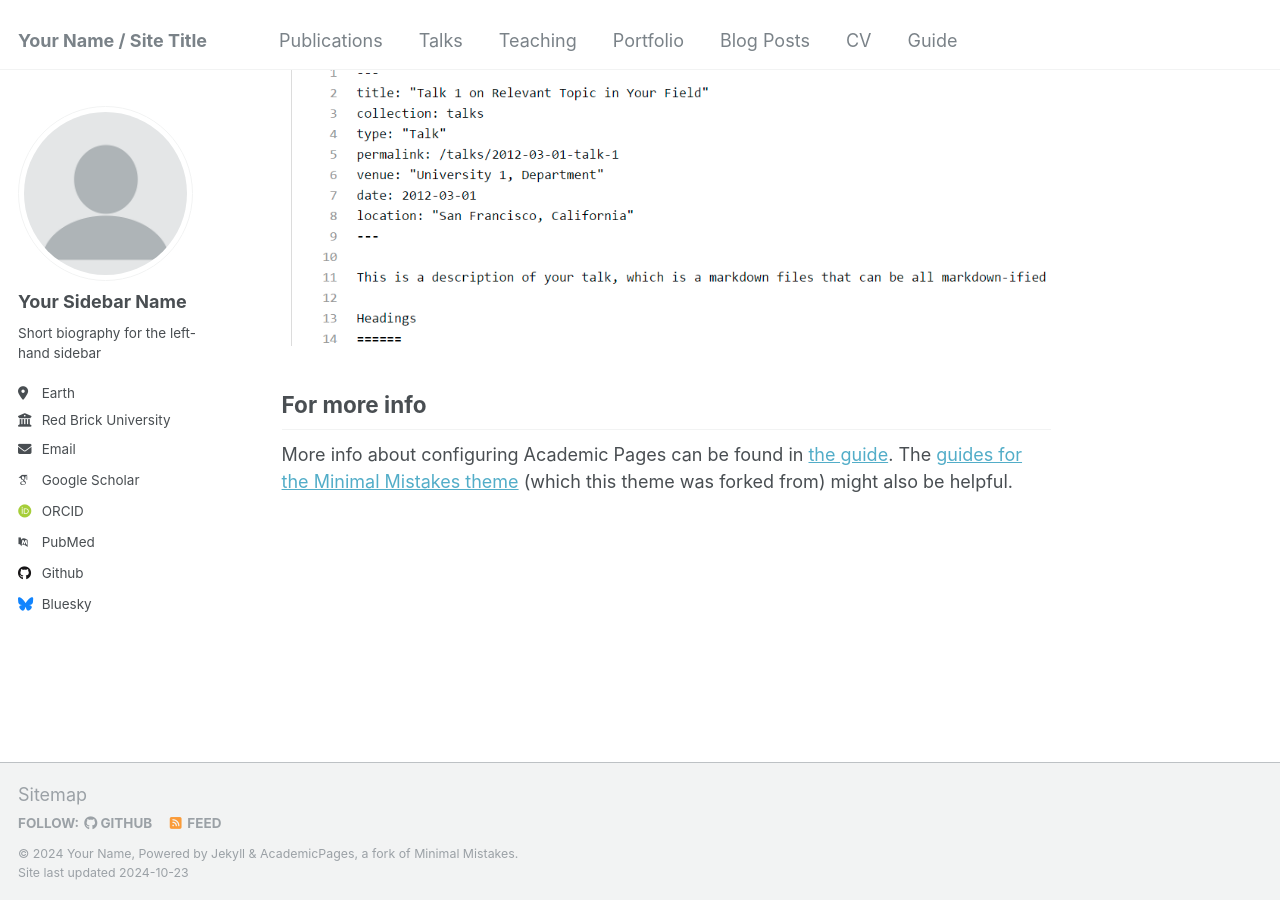
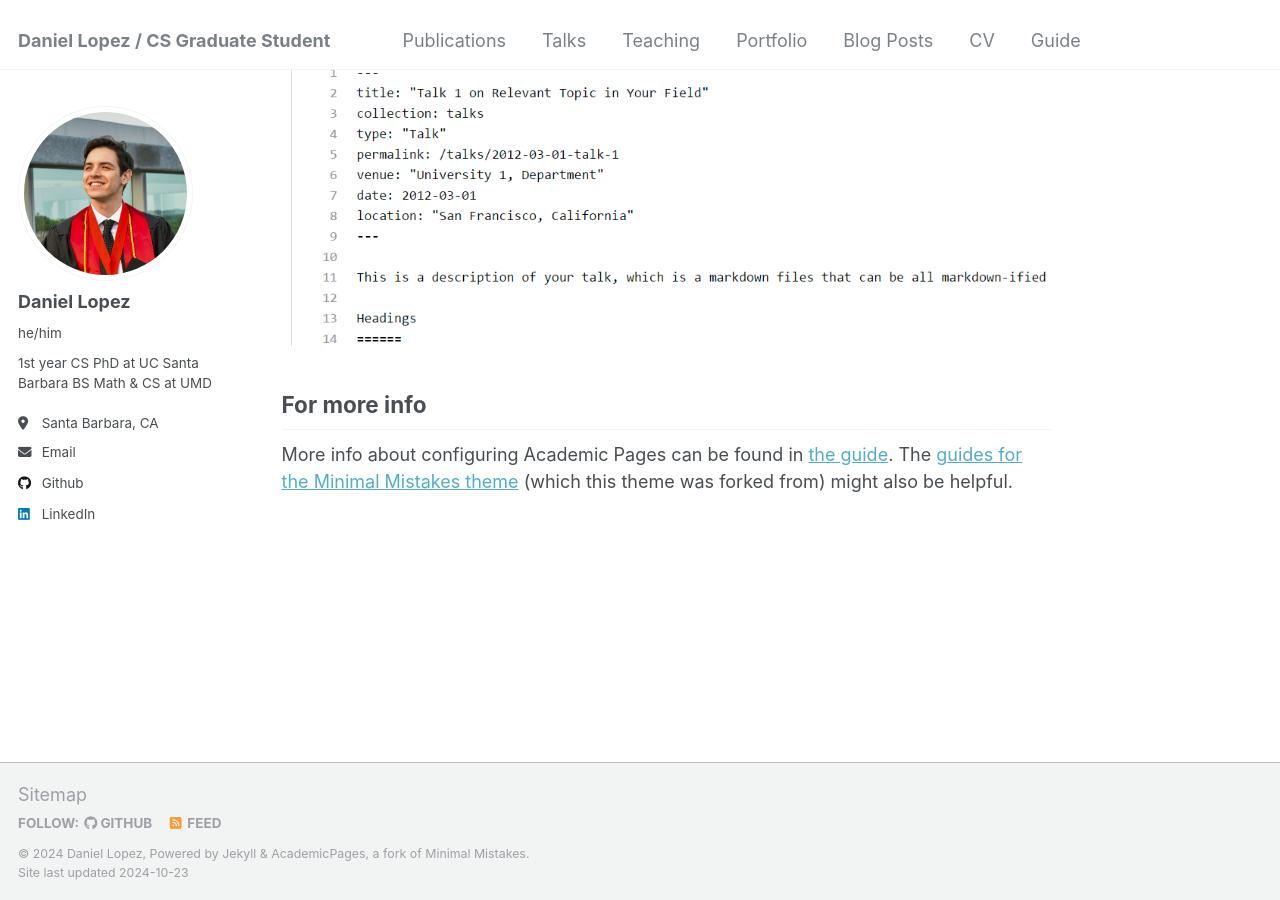
Before and after one commit to danials2001/danials2001.github.io, a Jekyll site: the page built from _pages/about.md, in a window 1280 px wide and 900 px high, scrolled down 2643 px. Built offline with Jekyll 4.4.1, drawn with Linux system fonts in a browser that asks for light colours; some web fonts are replaced.

Commit message:
sidebar update

```diff
--- a/_config.yml
+++ b/_config.yml
@@ -8,47 +8,47 @@
 
 # Basic Site Settings
 locale                   : "en-US"
-title                    : "Your Name / Site Title"
+title                    : "Daniel Lopez / CS Graduate Student"
 title_separator          : "-"
-name                     : &name "Your Name"
-description              : &description "personal description"
-url                      : https://academicpages.github.io # the base hostname & protocol for your site e.g. "https://mmistakes.github.io"
+name                     : &name "Daniel Lopez"
+description              : &description "CS PhD at UC Santa Barbara"
+url                      : https://danials2001.github.io # the base hostname & protocol for your site e.g. "https://mmistakes.github.io"
 baseurl                  : "" # the subpath of your site, e.g. "/blog"
-repository               : "academicpages/academicpages.github.io"
+repository               : "danials2001/danials2001.github.io"
 
 # Site Author - The following control what appear as part of the author content on the side bar.
 #               If a field is blank the icon and link will not appear, otherwise it will be shown.
 #               Additional customization can be done by editing /_includes/author-profile.html
 author:
   # Biographic information
-  avatar           : "profile.png"
-  name             : "Your Sidebar Name"
-  pronouns         : # example: "she/her"
-  bio              : "Short biography for the left-hand sidebar"
-  location         : "Earth"
-  employer         : "Red Brick University"
+  avatar           : "Daniel-Lopez-bio.jpg"
+  name             : "Daniel Lopez"
+  pronouns         : "he/him"
+  bio              : "1st year CS PhD at UC Santa Barbara \n BS Math & CS at UMD"
+  location         : "Santa Barbara, CA"
+  employer         : #"Red Brick University"
   uri              : # URL
-  email            : "none@example.org"
+  email            : "danials2001@gmail.com"
 
   # Academic websites
   arxiv            : # URL - Update with the correct link to your profile
-  googlescholar    : "https://scholar.google.com/citations?user=PS_CX0AAAAAJ"
+  googlescholar    : #"https://scholar.google.com/citations?user=PS_CX0AAAAAJ"
   impactstory      : # URL
-  orcid            : "http://orcid.org/yourorcidurl"
+  orcid            : #"http://orcid.org/yourorcidurl"
   semantic         : # URL
-  pubmed           : "https://www.ncbi.nlm.nih.gov/pubmed/?term=john+snow"
+  pubmed           : #"https://www.ncbi.nlm.nih.gov/pubmed/?term=john+snow"
   researchgate     : # URL
 
   # Repositories and software development
   bitbucket        : # Username - Update with your username on the site
   codepen          : # Username
   dribbble         : # Username
-  github           : "academicpages"
+  github           : "danials2001"
   kaggle           : # Username
   stackoverflow    : # User number or user number and name (i.e., use "1" or "1/jeff-atwood")
 
   # Social media
-  bluesky          : "bsky.app" # Replace this with you Bluesky username
+  bluesky          : # Replace this with you Bluesky username
   facebook         : # Username
   flickr           : # Username
   foursquare       : # Username
@@ -57,7 +57,7 @@ author:
   keybase          : # Username
   instagram        : # Username
   lastfm           : # Username
-  linkedin         : # Username
+  linkedin         : danials2001
   mastodon         : # URL
   medium           : # URL
   pinterest        : # Username
```
Also changed, not shown: images/Daniel-Lopez-bio.jpg (added).
